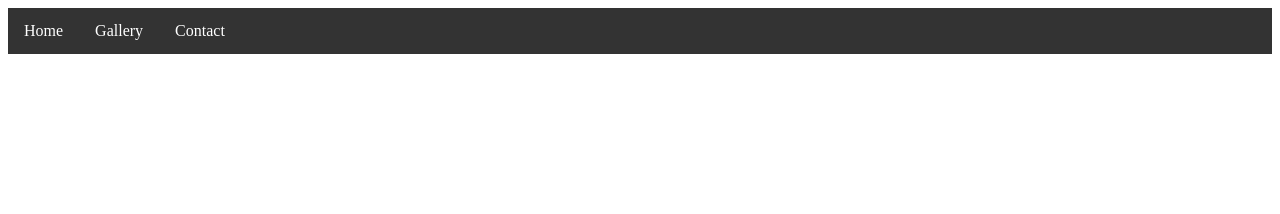
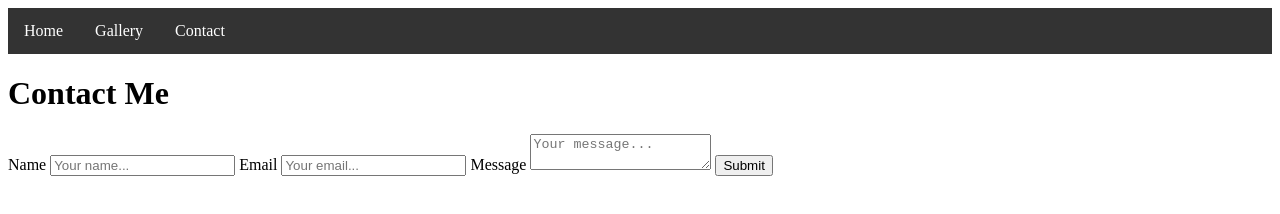
Before and after one commit to JacobAWilkins/html-css, a plain HTML site: page contact.html in a window 1280 px wide. Drawn offline with Linux system fonts and the light colour scheme.

Commit message:
Added form to contact page without css

```diff
--- a/contact.html
+++ b/contact.html
@@ -15,5 +15,22 @@
             <li class="nav-item"><a href="/contact.html">Contact</a></li>
         </ul>
     </nav>
+
+    <h1>Contact Me</h1>
+
+    <div class="container">
+        <form>
+            <label for="name">Name</label>
+            <input type="text" id="name" name="name" placeholder="Your name...">
+
+            <label for="email">Email</label>
+            <input type="text" id="email" name="email" placeholder="Your email...">
+
+            <label for="message">Message</label>
+            <textarea id="message" name="message" placeholder="Your message..."></textarea>
+
+            <input type="submit" value="Submit">
+        </form>
+    </div>
 </body>
 </html>
```
Also changed, not shown: index.html (+12 -7 lines), images/jacob-wilkins.jpg (added).
